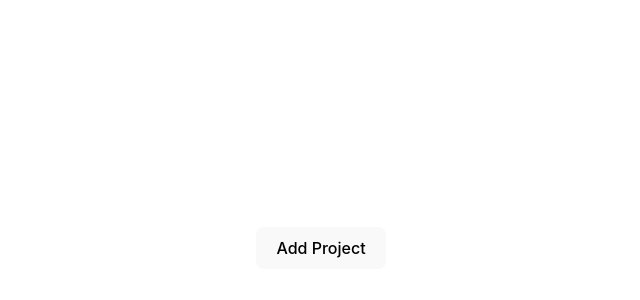
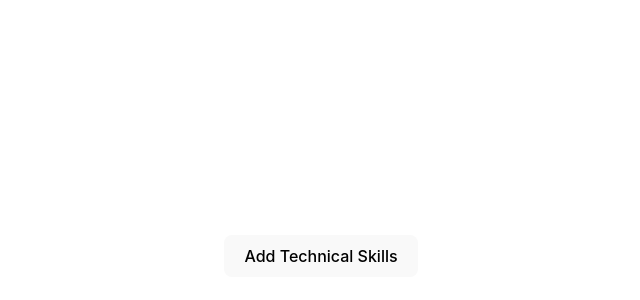
Before and after one commit to Suryakumar-Selvakumar/NextStepCV, a React (Vite) app: page / in a window 1280 px wide. Shown: the part 144-444 px from the top of the page, without its empty margins (319-959 px from the left). Built offline with nearby package versions, Linux system fonts and the light colour scheme.

Commit message:
refactor(`TechnicalSkills.jsx`): deleteSkillsGroup
Apply the same change here that was done in ProjectSection component

```diff
--- a/src/components/Sidebar.jsx
+++ b/src/components/Sidebar.jsx
@@ -9,9 +9,9 @@ export function Sidebar() {
     <>
       {/* <General /> */}
       {/* <EducationSection /> */}
-      {/* <TechnicalSkills /> */}
+      <TechnicalSkills />
       {/* <WorkSection /> */}
-      <ProjectSection />
+      {/* <ProjectSection /> */}
     </>
   );
 }
--- a/src/components/TechnicalSkills.jsx
+++ b/src/components/TechnicalSkills.jsx
@@ -10,14 +10,31 @@ export function TechnicalSkills() {
     skillsList: "",
   });
 
-  function handleSubmit() {
+  function handleSubmit(limit) {
+    if (skills.length >= 1) {
       // Store the data in localStorage
 
       // Hide the form
-    if (skills.length >= 1) {
       document.querySelector(".technical-skills-form").style.cssText =
         "display: none;";
+
+      // Display the Add Technical Skills button
+      document.getElementById("add-technical-skills").style.cssText =
+        "display: block";
     }
+
+    if (skills.length === limit) {
+      // Hide the Add Technical Skills button when limit is reached
+      document.getElementById("add-technical-skills").style.cssText =
+        "display: none;";
+    }
+  }
+
+  function addTechnicalSkills() {
+    document.querySelector(".technical-skills-form").style.cssText =
+      "display: block;";
+    document.getElementById("add-technical-skills").style.cssText =
+      "display: none;";
   }
 
   function addSkillsGroup(limit) {
@@ -103,20 +120,29 @@ export function TechnicalSkills() {
 
   function deleteSkillsGroup(skillsGroupId) {
     setSkills(skills.filter((skill) => skill.id !== skillsGroupId));
+    if (skills.length === 1) {
+      document.getElementById("update-skills-group").style.cssText =
+        "display: none;";
       document.getElementById("add-skills-group").style.cssText =
         "display: inline;";
-    document.getElementById("update-skills-group").style.cssText =
-      "display: none;";
       setSkillsGroup({
         id: 0,
         skillsType: "",
         skillsList: "",
       });
     }
+  }
 
   return (
     <>
-      <form className="technical-skills-form" onSubmit={() => handleSubmit()}>
+      <button
+        type="button"
+        id="add-technical-skills"
+        onClick={() => addTechnicalSkills(5)}
+      >
+        Add Technical Skills
+      </button>
+      <form className="technical-skills-form" onSubmit={() => handleSubmit(5)}>
         <label htmlFor="skills-type">Enter skills type: </label>
         <input
           type="text"
--- a/src/styles/TechnicalSkills.css
+++ b/src/styles/TechnicalSkills.css
@@ -1,3 +1,7 @@
 #update-skills-group {
-    display: none;
+  display: none;
 }
+
+.technical-skills-form {
+  display: none;
+}
```
Lines whose indentation alone changed are shown as unchanged.
